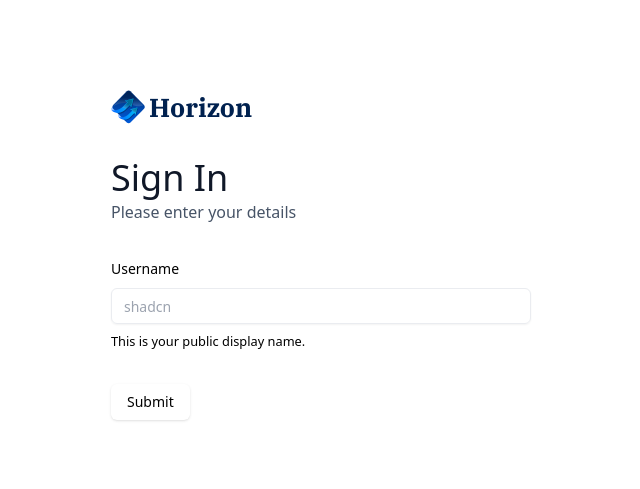
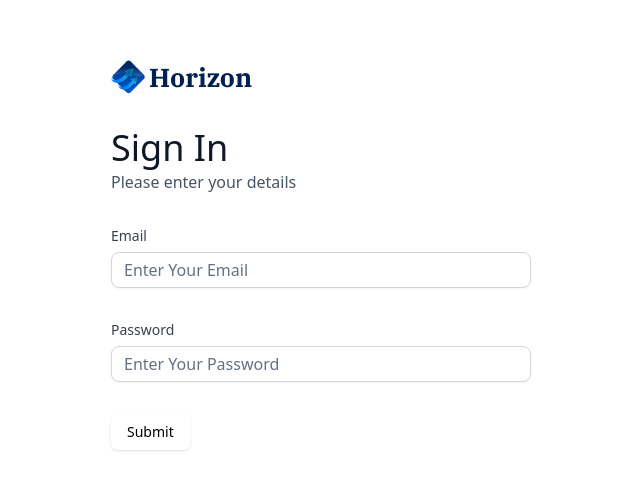
Before and after one commit to Kessiah91/horizon-banking, a Next.js app: page /sign-in in a window 1280 px wide. Shown: the part 145-634 px from the top of the page, without its empty margins (319-959 px from the left). Built offline with nearby package versions, Linux system fonts and the light colour scheme.

Commit message:
Integrated Email & Password auth. on form

```diff
--- a/components/AuthForm.tsx
+++ b/components/AuthForm.tsx
@@ -2,11 +2,11 @@
 import Image from "next/image";
 import Link from "next/link";
 import React, { useState } from "react";
-import { zodResolver } from "@hookform/resolvers/zod"
-import { useForm } from "react-hook-form"
+import { zodResolver } from "@hookform/resolvers/zod";
+import { useForm } from "react-hook-form";
 
-import { z } from "zod"
-import { Button } from "@/components/ui/button"
+import { z } from "zod";
+import { Button } from "@/components/ui/button";
 import {
   Form,
   FormControl,
@@ -15,15 +15,16 @@ import {
   FormItem,
   FormLabel,
   FormMessage,
-} from "@/components/ui/form"
-import { Input } from "@/components/ui/input"
+} from "@/components/ui/form";
+import { Input } from "@/components/ui/input";
 
+// Update schema to include password validation
 const formSchema = z.object({
-    username: z.string().min(2, {
-      message: "Username must be at least 2 characters.",
-    }),
-  })
-
+  email: z.string().email({ message: "Invalid email address" }),
+  password: z
+    .string()
+    .min(6, { message: "Password must be at least 6 characters long" }),
+});
 
 const AuthForm = ({ type }: { type: string }) => {
   const [user, setUser] = useState(null);
@@ -32,7 +33,8 @@ const formSchema = z.object({
   const form = useForm<z.infer<typeof formSchema>>({
     resolver: zodResolver(formSchema),
     defaultValues: {
-        username: "",
+      email: "",
+      password: "",
     },
   });
 
@@ -43,7 +45,6 @@ const formSchema = z.object({
     console.log(values);
   }
 
-    // Move the return statement inside the function
   return (
     <section className="auth-form">
       <header className=" flex flex-col gap-5 md:gap-8">
@@ -75,22 +76,49 @@ const formSchema = z.object({
         <>
           <Form {...form}>
             <form onSubmit={form.handleSubmit(onSubmit)} className="space-y-8">
+              {/* Email Input */}
               <FormField
                 control={form.control}
-                  name="username"
+                name="email"
                 render={({ field }) => (
-                    <FormItem>
-                      <FormLabel>Username</FormLabel>
+                  <div className="form-item">
+                    <FormLabel className="form-label">Email</FormLabel>
+                    <div className="flex w-full flex-col">
                       <FormControl>
-                        <Input placeholder="shadcn" {...field} />
+                        <Input
+                          placeholder="Enter Your Email"
+                          className="input-class"
+                          {...field}
+                        />
                       </FormControl>
-                      <FormDescription>
-                        This is your public display name.
-                      </FormDescription>
-                      <FormMessage />
-                    </FormItem>
+                      <FormMessage className="form-message" />
+                    </div>
+                  </div>
                 )}
               />
+
+              {/* Password Input */}
+              <FormField
+                control={form.control}
+                name="password"
+                render={({ field }) => (
+                  <div className="form-item">
+                    <FormLabel className="form-label">Password</FormLabel>
+                    <div className="flex w-full flex-col">
+                      <FormControl>
+                        <Input
+                          type="password"
+                          placeholder="Enter Your Password"
+                          className="input-class"
+                          {...field}
+                        />
+                      </FormControl>
+                      <FormMessage className="form-message" />
+                    </div>
+                  </div>
+                )}
+              />
+
               <Button type="submit">Submit</Button>
             </form>
           </Form>
```
Lines whose indentation alone changed are shown as unchanged.
